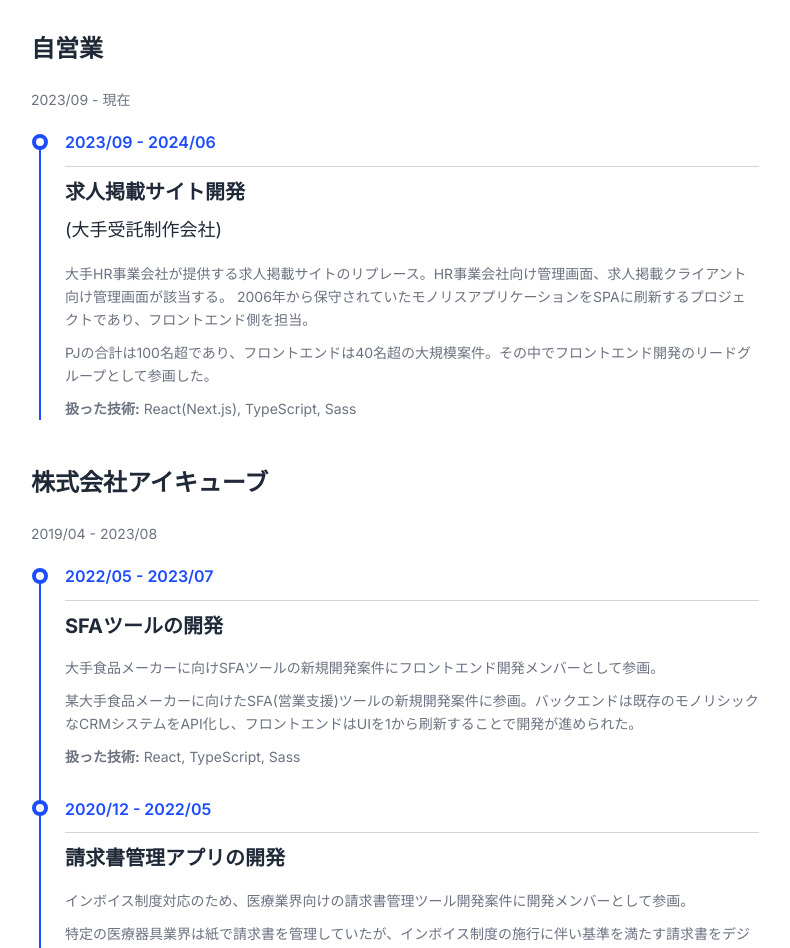
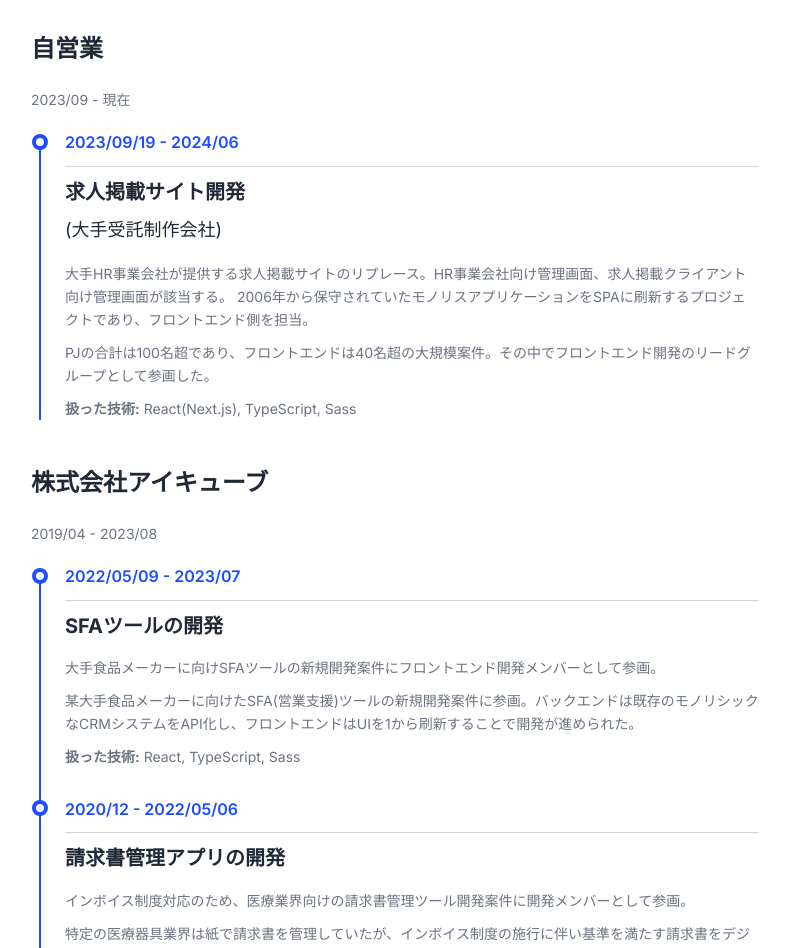
Before and after one commit to yha-1228/portfolio, a Next.js app: page /experience in a window 1280 px wide. Shown: the part 180-1128 px from the top of the page, without its empty margins (245-1035 px from the left). Built offline with nearby package versions, Linux system fonts and the light colour scheme.

Commit message:
fix(職務経歴): 年月を厳密に記載

```diff
--- a/src/data/experience.tsx
+++ b/src/data/experience.tsx
@@ -14,7 +14,7 @@ export const items: Item[] = [
     kikan: '2023/09 - 現在',
     experiences: [
       {
-        kikan: '2023/09 - 2024/06',
+        kikan: '2023/09/19 - 2024/06',
         title: (
           <>
             求人掲載サイト開発 <br />
@@ -45,7 +45,7 @@ export const items: Item[] = [
     kikan: '2019/04 - 2023/08',
     experiences: [
       {
-        kikan: '2022/05 - 2023/07',
+        kikan: '2022/05/09 - 2023/07',
         title: 'SFAツールの開発',
         description: (
           <>
@@ -62,7 +62,7 @@ export const items: Item[] = [
         ),
       },
       {
-        kikan: '2020/12 - 2022/05',
+        kikan: '2020/12 - 2022/05/06',
         title: '請求書管理アプリの開発',
         description: (
           <>
```
